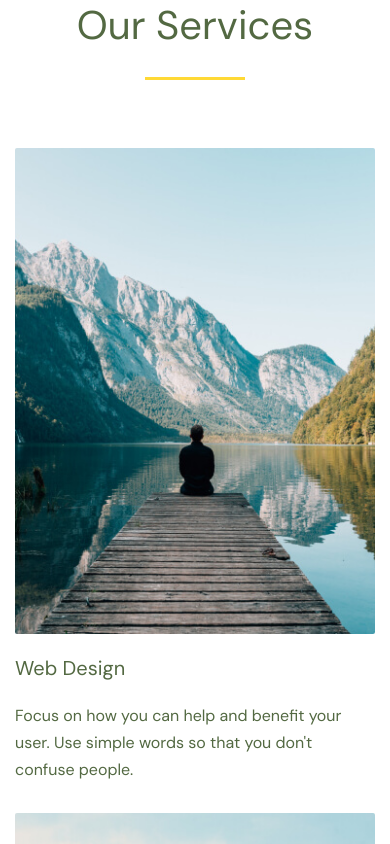
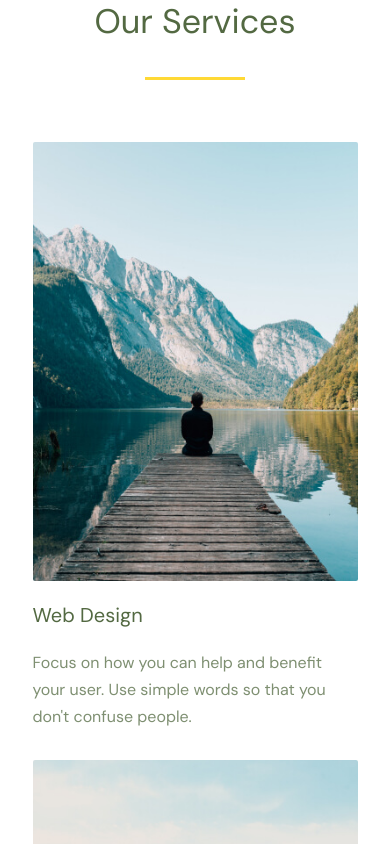
Before and after one commit to Joas-1999/Love-Nature-website-, a plain HTML site: page index.html in a window 390 px wide. Shown: the part 560-1404 px from the top of the page. Drawn offline with Linux system fonts and the light colour scheme; a web font is replaced by a local one.

Commit message:
commit to 'main'

```diff
--- a/scss/main.scss
+++ b/scss/main.scss
@@ -219,6 +219,14 @@
         color: $dark-olive-green;
         position: relative;
 
+        @include breakpoint (laptop) {
+            font-size: 38px;
+        }
+
+        @include breakpoint (tablet) {
+            font-size: 34px;
+        }
+
         &::after {
             content: '';
             position: absolute;
@@ -239,6 +247,7 @@
         .service {
             display: flex;
             flex-direction: column;
+            flex-basis: 325px;
             row-gap: 1.5rem;
             padding: 15px;
 
@@ -253,9 +262,8 @@
             }
 
             .service-text {
-                color: $dark-olive-green;
+                color: rgba($color: #536942, $alpha: 0.75);
                 line-height: 27px;
-                max-width: 380px;
             }
         }
     }
--- a/scss/partials/breakpoints.scss
+++ b/scss/partials/breakpoints.scss
@@ -1,7 +1,6 @@
 // Breakpoint mixin
 @mixin breakpoint ($size) {
-    @if $size == laptop-M { @media screen and (max-width: 1200px) { @content; }  }
-    @else if $size == laptop { @media screen and (max-width: 1024px) { @content; } }
+    @if $size == laptop { @media screen and (max-width: 1024px) { @content; } }
     @else if $size == tablet { @media screen and (max-width: 768px) { @content; } }
     @else if $size == mobile { @media screen and (max-width: 425px) { @content; } }
 }
```
Also changed, not shown: css/main.css, 1 other file.
